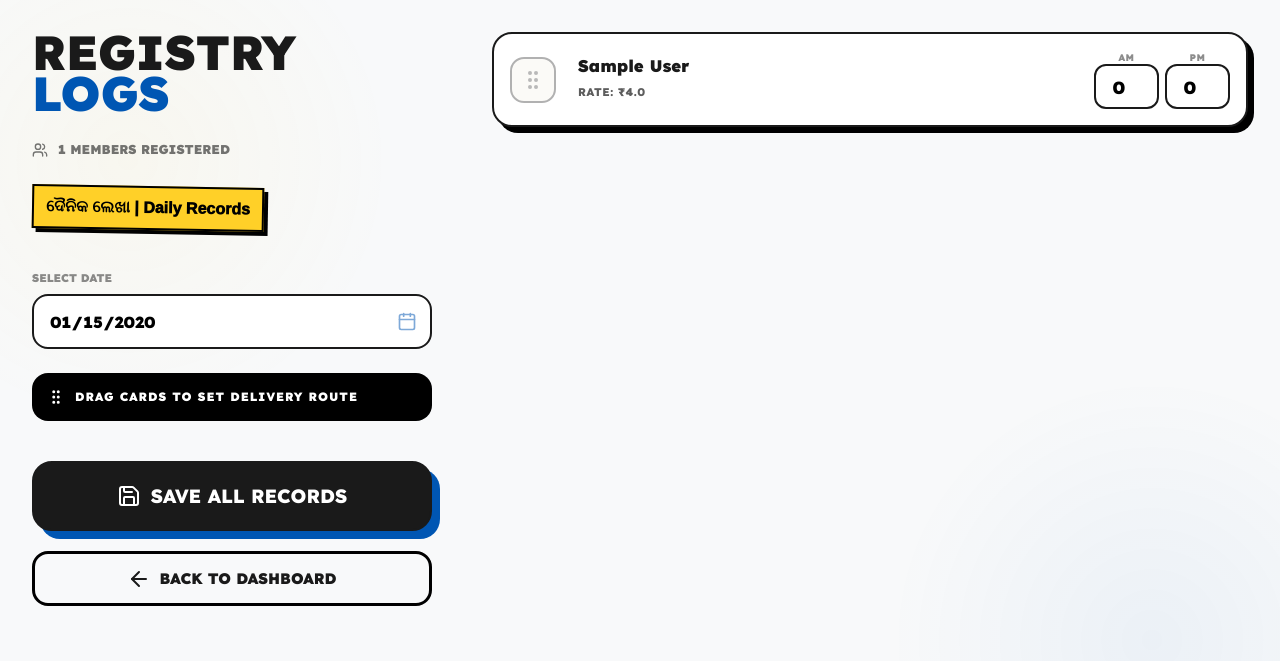
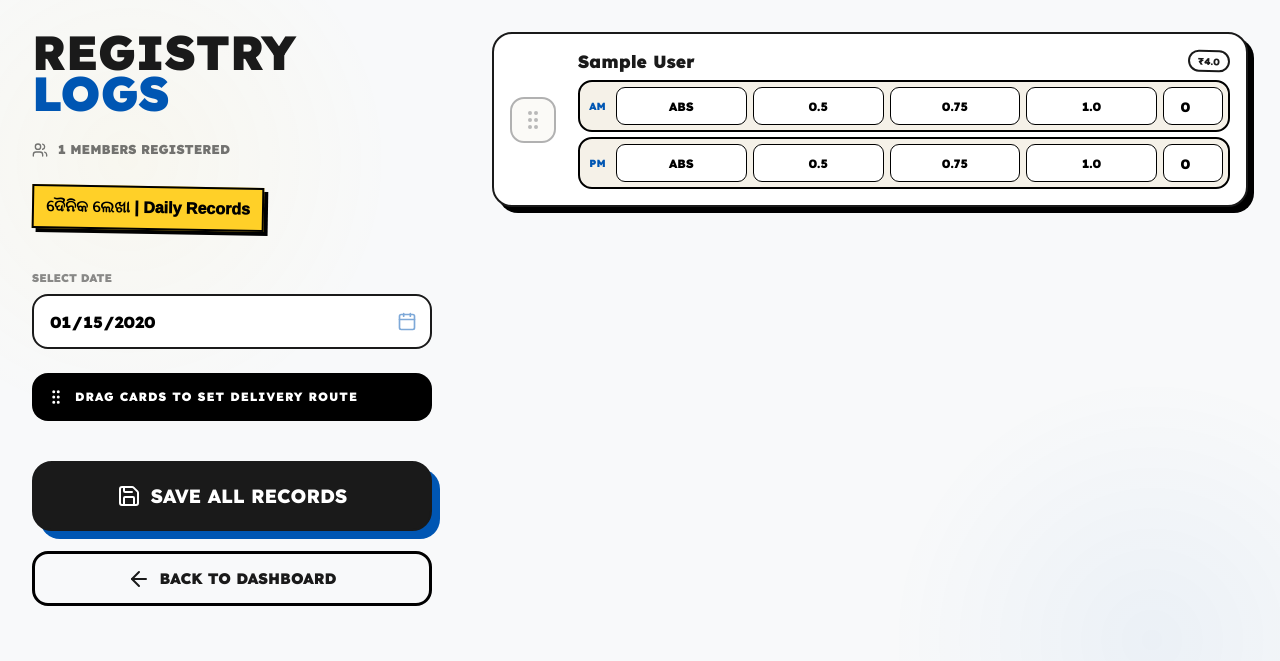
Before and after one commit to gmahesh-star/Ramchandra_dairy_farm, a Flask app: template templates/admin/attendance.html in a window 1280 px wide. Shown: the top 661 px of the page. Run offline with Flask 3, Linux system fonts and the light colour scheme; tables that the repository leaves empty hold one stand-in row (values such as "Sample post"); the template is opened without the code that fills it: values that come from a table or form of the project are taken from there, most other values are stand-ins (such as "Sample title", 1, 10 or a date in 2020).

Commit message:
Implement Instant Logger with quick selection buttons for AM/PM milk entries

```diff
--- a/templates/admin/attendance.html
+++ b/templates/admin/attendance.html
@@ -54,6 +54,71 @@
         height: 100%;
         opacity: 0;
         cursor: pointer;
+    }
+
+    /* Instant Logger Styles */
+    .qty-picker {
+        display: flex;
+        gap: 6px;
+        align-items: center;
+        background: var(--clr-bg);
+        padding: 5px;
+        border: 2px solid black;
+        border-radius: 14px;
+        margin-top: 8px;
+    }
+
+    .qty-btn {
+        flex: 1;
+        height: 38px;
+        border: 1.5px solid black;
+        border-radius: 9px;
+        background: white;
+        font-weight: 900;
+        font-size: 0.75rem;
+        cursor: pointer;
+        transition: all 0.2s cubic-bezier(0.175, 0.885, 0.32, 1.275);
+    }
+
+    .qty-btn.active {
+        background: var(--clr-yellow);
+        box-shadow: 2px 2px 0px black;
+        transform: translate(-1px, -1px);
+    }
+
+    .qty-btn.absent.active {
+        background: var(--clr-red);
+        color: white;
+    }
+
+    .custom-qty-wrapper {
+        width: 60px;
+        position: relative;
+    }
+
+    .custom-qty-input {
+        width: 100%;
+        height: 38px;
+        border: 1.5px solid black;
+        border-radius: 9px;
+        text-align: center;
+        font-weight: 900;
+        font-size: 0.85rem;
+        background: white;
+    }
+
+    .custom-qty-input:focus {
+        background: var(--clr-yellow);
+        outline: none;
+    }
+
+    .session-label {
+        font-weight: 950;
+        font-size: 0.65rem;
+        text-transform: uppercase;
+        color: var(--clr-blue);
+        min-width: 25px;
+        text-align: center;
     }
 </style>
 
@@ -171,30 +236,61 @@
                             <input type="hidden" name="customer_id" value="{{ customer.id }}">
 
                             <div style="flex: 1; min-width: 0;">
-                                <p
-                                    style="font-weight: 950; font-size: 1.05rem; line-height: 1.1; margin: 0 0 2px 0; word-break: break-word;">
-                                    {{ customer.name }}
-                                </p>
-                                <small
-                                    style="opacity: 0.7; font-weight: 800; font-size: 0.7rem; text-transform: uppercase;">Rate:
-                                    ₹{{ customer.rate_per_liter }}</small>
-                            </div>
-
-                            <div style="display: flex; gap: 6px; align-items: center; flex-shrink: 0;">
-                                <div style="width: 65px;">
-                                    <small
-                                        style="display: block; text-align: center; font-size: 0.6rem; font-weight: 900; opacity: 0.5;">AM</small>
-                                    <input type="number" step="any" name="morning" class="nb-input"
-                                        style="padding: 0; margin-bottom: 0; text-align: center; font-size: 1.1rem; font-weight: 950; border-radius: 12px; height: 45px;"
-                                        value="{{ records[customer.id].morning_liters if customer.id in records else 0 }}">
+                                <div
+                                    style="display: flex; align-items: center; justify-content: space-between; margin-bottom: 2px;">
+                                    <p
+                                        style="font-weight: 950; font-size: 1.1rem; line-height: 1.1; margin: 0; word-break: break-word;">
+                                        {{ customer.name }}
+                                    </p>
+                                    <div class="badge"
+                                        style="padding: 2px 8px; font-size: 0.6rem; transform: rotate(2deg);">₹{{
+                                        customer.rate_per_liter }}</div>
                                 </div>
 
-                                <div style="width: 65px;">
-                                    <small
-                                        style="display: block; text-align: center; font-size: 0.6rem; font-weight: 900; opacity: 0.5;">PM</small>
-                                    <input type="number" step="any" name="evening" class="nb-input"
-                                        style="padding: 0; margin-bottom: 0; text-align: center; font-size: 1.1rem; font-weight: 950; border-radius: 12px; height: 45px;"
-                                        value="{{ records[customer.id].evening_liters if customer.id in records else 0 }}">
+                                <!-- AM Session -->
+                                <div class="qty-picker">
+                                    <span class="session-label">AM</span>
+                                    <button type="button"
+                                        class="qty-btn absent {{ 'active' if records[customer.id].morning_liters == 0 else '' }}"
+                                        onclick="updateQty(this, 0)">ABS</button>
+                                    <button type="button"
+                                        class="qty-btn {{ 'active' if records[customer.id].morning_liters == 0.5 else '' }}"
+                                        onclick="updateQty(this, 0.5)">0.5</button>
+                                    <button type="button"
+                                        class="qty-btn {{ 'active' if records[customer.id].morning_liters == 0.75 else '' }}"
+                                        onclick="updateQty(this, 0.75)">0.75</button>
+                                    <button type="button"
+                                        class="qty-btn {{ 'active' if records[customer.id].morning_liters == 1.0 else '' }}"
+                                        onclick="updateQty(this, 1.0)">1.0</button>
+                                    <div class="custom-qty-wrapper">
+                                        <input type="number" step="any" name="morning" class="custom-qty-input"
+                                            placeholder="Qty"
+                                            value="{{ records[customer.id].morning_liters if customer.id in records else 0 }}"
+                                            oninput="clearActiveButtons(this)">
+                                    </div>
+                                </div>
+
+                                <!-- PM Session -->
+                                <div class="qty-picker" style="margin-top: 5px;">
+                                    <span class="session-label">PM</span>
+                                    <button type="button"
+                                        class="qty-btn absent {{ 'active' if records[customer.id].evening_liters == 0 else '' }}"
+                                        onclick="updateQty(this, 0)">ABS</button>
+                                    <button type="button"
+                                        class="qty-btn {{ 'active' if records[customer.id].evening_liters == 0.5 else '' }}"
+                                        onclick="updateQty(this, 0.5)">0.5</button>
+                                    <button type="button"
+                                        class="qty-btn {{ 'active' if records[customer.id].evening_liters == 0.75 else '' }}"
+                                        onclick="updateQty(this, 0.75)">0.75</button>
+                                    <button type="button"
+                                        class="qty-btn {{ 'active' if records[customer.id].evening_liters == 1.0 else '' }}"
+                                        onclick="updateQty(this, 1.0)">1.0</button>
+                                    <div class="custom-qty-wrapper">
+                                        <input type="number" step="any" name="evening" class="custom-qty-input"
+                                            placeholder="Qty"
+                                            value="{{ records[customer.id].evening_liters if customer.id in records else 0 }}"
+                                            oninput="clearActiveButtons(this)">
+                                    </div>
                                 </div>
                             </div>
                         </div>
@@ -240,6 +336,28 @@
 </div>
 
 <script>
+    function updateQty(btn, val) {
+        const picker = btn.closest('.qty-picker');
+        const input = picker.querySelector('.custom-qty-input');
+
+        // Remove active class from all buttons in this picker
+        picker.querySelectorAll('.qty-btn').forEach(b => b.classList.remove('active'));
+
+        // Add active to clicked
+        btn.classList.add('active');
+
+        // Update input value
+        input.value = val;
+
+        // Haptic feedback
+        if (window.navigator.vibrate) window.navigator.vibrate(15);
+    }
+
+    function clearActiveButtons(input) {
+        const picker = input.closest('.qty-picker');
+        picker.querySelectorAll('.qty-btn').forEach(b => b.classList.remove('active'));
+    }
+
     document.addEventListener('DOMContentLoaded', function () {
         const el = document.getElementById('customerList');
         const sortable = Sortable.create(el, {
```
